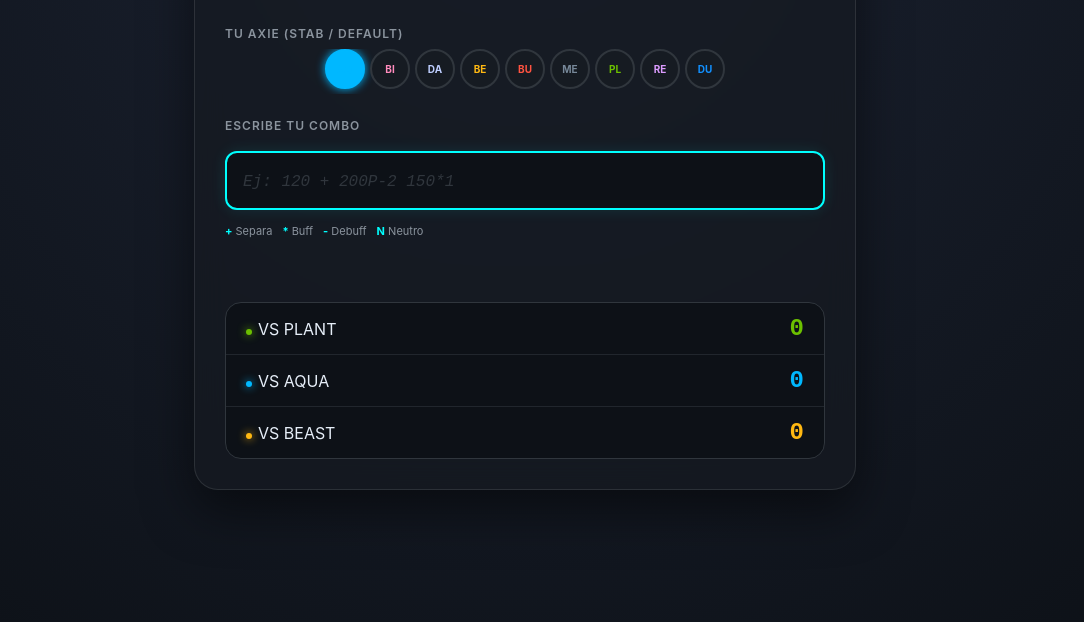
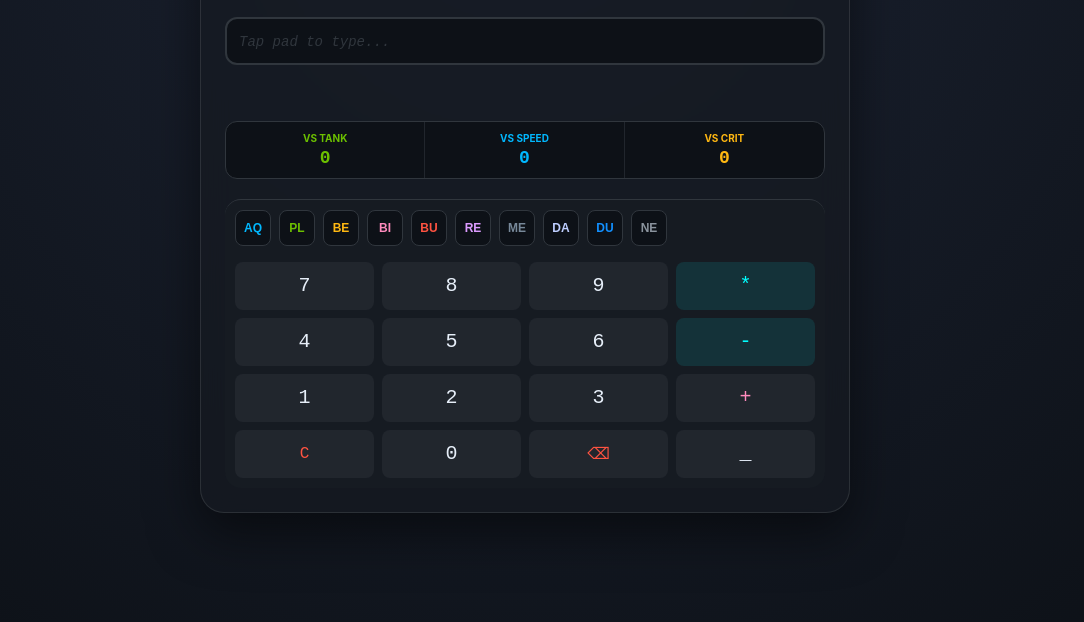
Before and after one commit to Emilymarissa/damagetest, a plain HTML site: page index.html in a window 1280 px wide. Shown: the part 218-840 px from the top of the page, without its empty margins (115-1199 px from the left). Drawn offline with Linux system fonts and the light colour scheme.

Commit message:
Update index.html

```diff
--- a/index.html
+++ b/index.html
@@ -37,6 +37,8 @@
             display: flex;
             justify-content: center;
             align-items: center;
+            /* Prevent pull-to-refresh on mobile if possible */
+            overscroll-behavior-y: none;
         }
 
         /* Contenedor Principal */
@@ -48,11 +50,11 @@
             border: 1px solid rgba(255, 255, 255, 0.1);
             border-top: 1px solid rgba(255, 255, 255, 0.2);
             border-radius: 24px;
-            padding: 30px;
+            padding: 24px;
             box-shadow: 0 20px 50px rgba(0, 0, 0, 0.5);
             display: flex;
             flex-direction: column;
-            gap: 24px;
+            gap: 20px;
             position: relative;
             overflow: hidden;
             max-height: 95vh;
@@ -61,12 +63,12 @@
         /* Header */
         .header {
             text-align: center;
-            margin-bottom: 5px;
+            margin-bottom: 0;
             flex-shrink: 0;
         }
 
         .header h1 {
-            font-size: 28px;
+            font-size: 24px;
             margin: 0;
             background: linear-gradient(135deg, #fff, #0ff);
             -webkit-background-clip: text;
@@ -75,31 +77,33 @@
         }
 
         .header-subtitle {
-            font-size: 11px;
+            font-size: 10px;
             color: #8b949e;
             text-transform: uppercase;
             letter-spacing: 2px;
-            margin-top: 4px;
+            margin-top: 2px;
         }
 
         .section-label {
-            font-size: 12px;
+            font-size: 11px;
             color: #8b949e;
             font-weight: 600;
             text-transform: uppercase;
             letter-spacing: 1px;
-            margin-bottom: 8px;
+            margin-bottom: 6px;
             display: block;
         }
 
         /* ATTACKER CLASS SELECTOR (Compacto) */
         .attacker-selector {
             display: flex;
-            gap: 5px;
+            gap: 8px;
+            /* Bigger touch targets */
             overflow-x: auto;
             padding-bottom: 5px;
             scrollbar-width: none;
-            justify-content: center;
+            justify-content: start;
+            /* Align start for scrolling */
         }
 
         .attacker-selector::-webkit-scrollbar {
@@ -108,8 +112,8 @@
 
         .atk-btn {
             flex: 0 0 auto;
-            width: 36px;
-            height: 36px;
+            width: 32px;
+            height: 32px;
             border-radius: 50%;
             border: 2px solid var(--border);
             background: #161b22;
@@ -121,10 +125,7 @@
             font-size: 10px;
             font-weight: bold;
             color: #8b949e;
-        }
-
-        .atk-btn:hover {
-            transform: scale(1.1);
+            user-select: none;
         }
 
         .atk-btn.active {
@@ -139,7 +140,7 @@
         .command-container {
             display: flex;
             flex-direction: column;
-            gap: 10px;
+            gap: 8px;
         }
 
         #commandInput {
@@ -147,69 +148,58 @@
             background: #0d1117;
             border: 2px solid var(--border);
             border-radius: 12px;
-            padding: 16px;
-            font-size: 20px;
+            padding: 12px;
+            font-size: 18px;
             color: #fff;
             font-family: monospace;
             outline: none;
             box-sizing: border-box;
             transition: border-color 0.2s;
+            /* Prevent native keyboard on readOnly or handled via JS?
+       Actually user might want to type manually too. */
         }
 
         #commandInput:focus {
             border-color: var(--highlight);
-            box-shadow: 0 0 15px rgba(0, 255, 255, 0.1);
         }
 
         #commandInput::placeholder {
             color: #30363d;
             font-style: italic;
-            font-size: 16px;
+            font-size: 14px;
         }
 
-        .input-hint {
-            font-size: 11px;
-            color: #8b949e;
-            margin-top: 4px;
-            display: flex;
-            gap: 10px;
-        }
-
-        .hint-item span {
-            color: var(--highlight);
-            font-weight: bold;
-        }
 
         /* LIVE PREVIEW TAGS */
         .preview-tags {
             display: flex;
             flex-wrap: wrap;
-            gap: 8px;
-            min-height: 30px;
+            gap: 6px;
+            min-height: 28px;
         }
 
         .tag {
             background: #161b22;
             border: 1px solid var(--border);
             border-radius: 6px;
-            padding: 4px 8px;
-            font-size: 12px;
+            padding: 2px 6px;
+            font-size: 11px;
             font-family: monospace;
             display: flex;
             align-items: center;
-            gap: 6px;
+            gap: 4px;
             color: #c9d1d9;
         }
 
         .tag-dmg {
             font-weight: bold;
-            font-size: 14px;
+            font-size: 12px;
         }
 
         .tag-mod {
-            font-size: 11px;
-            padding: 2px 4px;
-            border-radius: 4px;
+            font-size: 9px;
+            padding: 1px 3px;
+            border-radius: 3px;
             background: rgba(255, 255, 255, 0.1);
         }
 
@@ -221,7 +211,7 @@
             color: #ff5341;
         }
 
-        /* Class Colors for Tags */
+        /* Class Colors defined in root */
         .tag.aqua {
             border-color: var(--c-aqua);
             color: var(--c-aqua);
@@ -273,79 +263,150 @@
         }
 
 
-        /* Resultados Fixed Bottom en Mobile o dentro del flow en desktop */
+        /* Resultados Compactos */
         .results-container {
             background: #0d1117;
-            border-radius: 16px;
+            border-radius: 12px;
             border: 1px solid var(--border);
-            margin-top: auto;
-            /* Empujar al fondo */
+            display: grid;
+            grid-template-columns: 1fr 1fr 1fr;
+            text-align: center;
         }
 
-        .result-row {
-            display: flex;
-            justify-content: space-between;
-            align-items: center;
-            padding: 12px 20px;
-            border-bottom: 1px solid #21262d;
+        .result-box {
+            padding: 10px 5px;
+            border-right: 1px solid #21262d;
         }
 
-        .result-row:last-child {
-            border-bottom: none;
+        .result-box:last-child {
+            border-right: none;
+        }
+
+        .res-label {
+            font-size: 10px;
+            color: #8b949e;
+            margin-bottom: 4px;
+            font-weight: bold;
         }
 
         .damage-value {
-            font-size: 24px;
+            font-size: 18px;
             font-weight: 800;
             color: #fff;
             font-family: monospace;
         }
 
-        .indicator {
-            width: 6px;
-            height: 6px;
-            border-radius: 50%;
-            display: inline-block;
-            margin-right: 6px;
-        }
-
-        /* Colores */
-        .res-green .damage-value {
+        /* Colores Resultado */
+        .c-plant {
             color: var(--c-plant);
         }
 
-        .res-green .indicator {
-            background: var(--c-plant);
-            box-shadow: 0 0 8px var(--c-plant);
-        }
-
-        .res-blue .damage-value {
+        .c-aqua {
             color: var(--c-aqua);
         }
 
-        .res-blue .indicator {
-            background: var(--c-aqua);
-            box-shadow: 0 0 8px var(--c-aqua);
-        }
-
-        .res-yellow .damage-value {
+        .c-beast {
             color: var(--c-beast);
         }
 
-        .res-yellow .indicator {
-            background: var(--c-beast);
-            box-shadow: 0 0 8px var(--c-beast);
+
+        /* VIRTUAL KEYPAD */
+        .virtual-keypad {
+            margin-top: auto;
+            background: #161b22;
+            border-top: 1px solid var(--border);
+            padding: 10px;
+            border-radius: 16px;
+            user-select: none;
+            /* No selecting text */
+        }
+
+        /* Class Shortcuts Row */
+        .kp-class-row {
+            display: flex;
+            gap: 8px;
+            overflow-x: auto;
+            padding-bottom: 8px;
+            margin-bottom: 8px;
+            scrollbar-width: none;
+        }
+
+        .kp-class-row::-webkit-scrollbar {
+            display: none;
+        }
+
+        .kp-class-btn {
+            flex: 0 0 auto;
+            height: 36px;
+            min-width: 36px;
+            border: 1px solid var(--border);
+            background: #0d1117;
+            border-radius: 8px;
+            color: #fff;
+            font-weight: bold;
+            font-size: 12px;
+            display: flex;
+            align-items: center;
+            justify-content: center;
+            cursor: pointer;
+        }
+
+        .kp-class-btn:active {
+            transform: scale(0.95);
+            background: #21262d;
+        }
+
+
+        /* Main Grid */
+        .kp-grid {
+            display: grid;
+            grid-template-columns: repeat(4, 1fr);
+            gap: 8px;
+        }
+
+        .kp-btn {
+            background: #21262d;
+            border: none;
+            border-radius: 8px;
+            height: 48px;
+            font-size: 20px;
+            font-family: monospace;
+            color: #e6eef8;
+            cursor: pointer;
+            transition: background 0.1s;
+            display: flex;
+            align-items: center;
+            justify-content: center;
+        }
+
+        .kp-btn:active {
+            background: #30363d;
+        }
+
+        .kp-btn.highlight {
+            color: var(--highlight);
+            background: rgba(0, 255, 255, 0.1);
+        }
+
+        .kp-btn.action {
+            color: #ff8bbd;
+        }
+
+        .kp-btn.del {
+            color: #ff5341;
+            font-size: 16px;
         }
 
 
         /* Responsivo */
         @media (max-width: 600px) {
             .main-wrapper {
-                padding: 16px;
+                padding: 12px;
                 height: 100vh;
                 max-height: 100vh;
                 border-radius: 0;
                 border: none;
+                justify-content: space-between;
             }
         }
     </style>
@@ -354,15 +415,16 @@
 <body>
 
     <div class="main-wrapper">
+        <!-- Top Area -->
+        <div style="flex-shrink:0;">
             <div class="header">
-            <h1>SPG COMMAND</h1>
-            <div class="header-subtitle">Smart Input Calculator</div>
+                <h1>SPG v2</h1>
             </div>
 
-        <!-- 1. Estáticas: Tu Axie (Solo STAB) -->
-        <div>
-            <label class="section-label">Tu Axie (STAB / Default)</label>
+            <!-- Attacker Class -->
+            <div style="margin-top:10px;">
                 <div class="attacker-selector" id="attackerSelector">
+                    <!-- Will be auto-rendered or static, keeping static for speed -->
                     <div class="atk-btn active" data-value="aqua" style="color:var(--c-aqua)">AQ</div>
                     <div class="atk-btn" data-value="bird" style="color:var(--c-bird)">BI</div>
                     <div class="atk-btn" data-value="dawn" style="color:var(--c-dawn)">DA</div>
@@ -374,40 +436,65 @@
                     <div class="atk-btn" data-value="dusk" style="color:var(--c-dusk)">DU</div>
                 </div>
             </div>
-
-        <!-- 2. Command Input -->
-        <div class="command-container">
-            <label class="section-label">Escribe tu combo</label>
-            <!-- Placeholder instructions -->
-            <input type="text" id="commandInput" placeholder="Ej: 120 + 200P-2 150*1" autocomplete="off" autofocus
-                spellcheck="false">
-
-            <div class="input-hint">
-                <div class="hint-item"><span>+</span> Separa</div>
-                <div class="hint-item"><span>*</span> Buff</div>
-                <div class="hint-item"><span>-</span> Debuff</div>
-                <div class="hint-item"><span>N</span> Neutro</div>
         </div>
 
-            <!-- Live parsed tags -->
-            <div class="preview-tags" id="previewTags">
-                <!-- Tags go here -->
+        <!-- Middle: Input & Preview -->
+        <div class="command-container">
+            <input type="text" id="commandInput" placeholder="Tap pad to type..." autocomplete="off">
+            <div class="preview-tags" id="previewTags"></div>
+        </div>
+
+        <!-- Results (Middle-Bottom) -->
+        <div class="results-container">
+            <div class="result-box">
+                <div class="res-label c-plant">VS TANK</div>
+                <div class="damage-value c-plant" id="dmg-plant">0</div>
+            </div>
+            <div class="result-box">
+                <div class="res-label c-aqua">VS SPEED</div>
+                <div class="damage-value c-aqua" id="dmg-aqua">0</div>
+            </div>
+            <div class="result-box">
+                <div class="res-label c-beast">VS CRIT</div>
+                <div class="damage-value c-beast" id="dmg-beast">0</div>
             </div>
         </div>
 
-        <!-- 3. Resultados (Total Combo) -->
-        <div class="results-container">
-            <div class="result-row res-green">
-                <div><span class="indicator"></span>VS PLANT</div>
-                <div class="damage-value" id="dmg-plant">0</div>
+        <!-- Bottom: Virtual Keypad -->
+        <div class="virtual-keypad">
+            <div class="kp-class-row">
+                <button class="kp-class-btn" style="color:var(--c-aqua)" onclick="vtType('A')">AQ</button>
+                <button class="kp-class-btn" style="color:var(--c-plant)" onclick="vtType('P')">PL</button>
+                <button class="kp-class-btn" style="color:var(--c-beast)" onclick="vtType('B')">BE</button>
+                <button class="kp-class-btn" style="color:var(--c-bird)" onclick="vtType('Bi')">BI</button>
+                <button class="kp-class-btn" style="color:var(--c-bug)" onclick="vtType('Bu')">BU</button>
+                <button class="kp-class-btn" style="color:var(--c-reptile)" onclick="vtType('R')">RE</button>
+                <button class="kp-class-btn" style="color:var(--c-mech)" onclick="vtType('M')">ME</button>
+                <button class="kp-class-btn" style="color:var(--c-dawn)" onclick="vtType('D')">DA</button>
+                <button class="kp-class-btn" style="color:var(--c-dusk)" onclick="vtType('Du')">DU</button>
+                <button class="kp-class-btn" style="color:var(--c-neutral)" onclick="vtType('N')">NE</button>
             </div>
-            <div class="result-row res-blue">
-                <div><span class="indicator"></span>VS AQUA</div>
-                <div class="damage-value" id="dmg-aqua">0</div>
-            </div>
-            <div class="result-row res-yellow">
-                <div><span class="indicator"></span>VS BEAST</div>
-                <div class="damage-value" id="dmg-beast">0</div>
+            <div class="kp-grid">
+                <button class="kp-btn" onclick="vtType('7')">7</button>
+                <button class="kp-btn" onclick="vtType('8')">8</button>
+                <button class="kp-btn" onclick="vtType('9')">9</button>
+                <button class="kp-btn highlight" onclick="vtType('*')">*</button>
+
+                <button class="kp-btn" onclick="vtType('4')">4</button>
+                <button class="kp-btn" onclick="vtType('5')">5</button>
+                <button class="kp-btn" onclick="vtType('6')">6</button>
+                <button class="kp-btn highlight" onclick="vtType('-')">-</button>
+
+                <button class="kp-btn" onclick="vtType('1')">1</button>
+                <button class="kp-btn" onclick="vtType('2')">2</button>
+                <button class="kp-btn" onclick="vtType('3')">3</button>
+                <button class="kp-btn action" onclick="vtType('+')">+</button>
+
+                <button class="kp-btn del" onclick="vtClear()">C</button>
+                <button class="kp-btn" onclick="vtType('0')">0</button>
+                <button class="kp-btn del" onclick="vtBackspace()">⌫</button>
+                <!-- Space button for layout -->
+                <button class="kp-btn" onclick="vtType(' ')">_</button>
             </div>
         </div>
     </div>
@@ -428,44 +515,52 @@
                     atkBtns.forEach(b => b.classList.remove('active'));
                     btn.classList.add('active');
                     state.attackerClass = btn.dataset.value;
-                    recalculate();
+                    // Re-run parse in case default class changed validation
+                    parseCommand(document.getElementById('commandInput').value);
                 });
             });
 
-            // Setup Input Listener
+            // Real Input Listener
             const input = document.getElementById('commandInput');
             input.addEventListener('input', (e) => {
                 parseCommand(e.target.value);
             });
         });
 
+        // VIRTUAL KEYPAD LOGIC
+        function vtType(char) {
+            const input = document.getElementById('commandInput');
+            input.value += char;
+            // Trigger event manually
+            parseCommand(input.value);
+            // Scroll to end (optional)
+            input.scrollLeft = input.scrollWidth;
+        }
+
+        function vtBackspace() {
+            const input = document.getElementById('commandInput');
+            input.value = input.value.slice(0, -1);
+            parseCommand(input.value);
+        }
+
+        function vtClear() {
+            const input = document.getElementById('commandInput');
+            input.value = '';
+            parseCommand('');
+        }
+
         // PARSER ENGINE
         function parseCommand(text) {
             state.parsedCards = [];
 
             // 1. Separate by '+' OR whitespace
-            // This supports "120+120" (fastest), "120 + 120" (clean code), "120 120" (lazy)
             let parts = text.split(/[\+\s]+/);
 
             parts.forEach(part => {
                 let clean = part.trim();
                 if (!clean) return;
 
-                // Regex for token structure:
-                // Start: Numbers (Damage)
-                // Middle: Letters (Class) - Optional
-                // End: Modifiers (* or - followed by optional number)
-
-                // Example: 120A*2
-                // Dmg: 120
-                // Class: A
-                // Mod: *2
-
-                // Complex Regex to capture everything
-                // ^(\d+)       -> Group 1: Damage (Digits at start)
-                // ([a-zA-Z]*)  -> Group 2: Class Code (Letters)
-                // (?:([\*\-])(\d*))? -> Group 3 (Sign) & 4 (Value) - Non capturing group for modifier part
-
+                // Regex: Dmg | Class | ModSign | ModVal
                 const regex = /^(\d+)([a-zA-Z]*)(?:([\*\-])(\d*))?$/;
                 const match = clean.match(regex);
 
@@ -475,10 +570,10 @@
                     const modSign = match[3];
                     let modValStr = match[4];
 
-                    // Resolve Class (If empty code, use ATTACKER CLASS)
+                    // Resolve Class
                     let cardClass = '';
                     if (code === '') {
-                        cardClass = state.attackerClass; // DEFAULT INHERITANCE
+                        cardClass = state.attackerClass; // DEFAULT
                     } else {
                         cardClass = resolveClass(code);
                     }
@@ -486,15 +581,11 @@
                     // Resolve Modifier
                     let buff = 0;
                     let debuff = 0;
-
                     if (modSign) {
                         let val = (modValStr === '' || modValStr === undefined) ? 1 : parseInt(modValStr);
-                        // Now * is Buff, - is Debuff
                         if (modSign === '*') buff = val;
                         if (modSign === '-') debuff = val;
                     }
-
-                    // Limit Loop
                     buff = Math.min(5, buff);
                     debuff = Math.min(5, debuff);
 
@@ -575,7 +666,6 @@
                 }
 
                 // 2. STAB
-                // Important: card.class might be inferred default.
                 let stab = (card.class === state.attackerClass) ? 1.10 : 1.0;
                 let dmgStep2 = Math.floor(dmgStep1 * stab);
 
```
Lines whose indentation alone changed are shown as unchanged.
